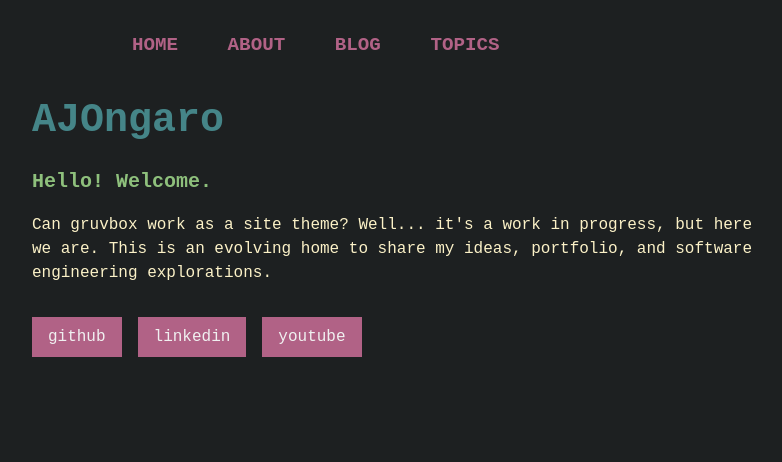
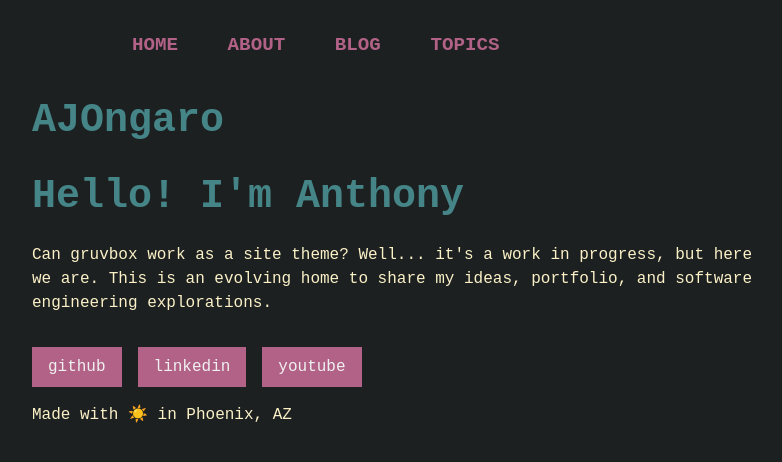
Before and after one commit to ajongaro/ajongaro-com, an Astro site: page / in a window 1280 px wide. Shown: the whole page, without its empty margins (240-1022 px from the left). Built offline with nearby package versions, Linux system fonts and the light colour scheme; Astro itself is replaced by a stand-in of ours; a web font is replaced by a local one.

Commit message:
Update components

```diff
--- a/src/components/Footer.astro
+++ b/src/components/Footer.astro
@@ -6,3 +6,6 @@ import Social from './Social.astro';
   <Social platform="linkedin" username="/in/ajongaro"/>
   <Social platform="youtube" username="@anthonycodes"/>
 </footer>
+<p>
+  Made with ☀️ in Phoenix, AZ
+</p>
--- a/src/components/Greeting.jsx
+++ b/src/components/Greeting.jsx
@@ -2,17 +2,11 @@ import { h } from 'preact';
 import { useState } from 'preact/hooks';
 
 export default function Greeting({messages}) {
-
   const randomMessage = () => messages[(Math.floor(Math.random() * messages.length))];
-
   const [greeting, setGreeting] = useState(randomMessage());
-
   return (
-    <div>
-      <h3>{greeting}! Welcome.</h3>
-      {/* <button onClick={() => setGreeting(randomMessage())}>
-        New Greeting
-      </button> */}
+    <div class="greeting">
+      <h1>{greeting}! I'm Anthony</h1>
     </div>
-  );
+  )
 }
```
